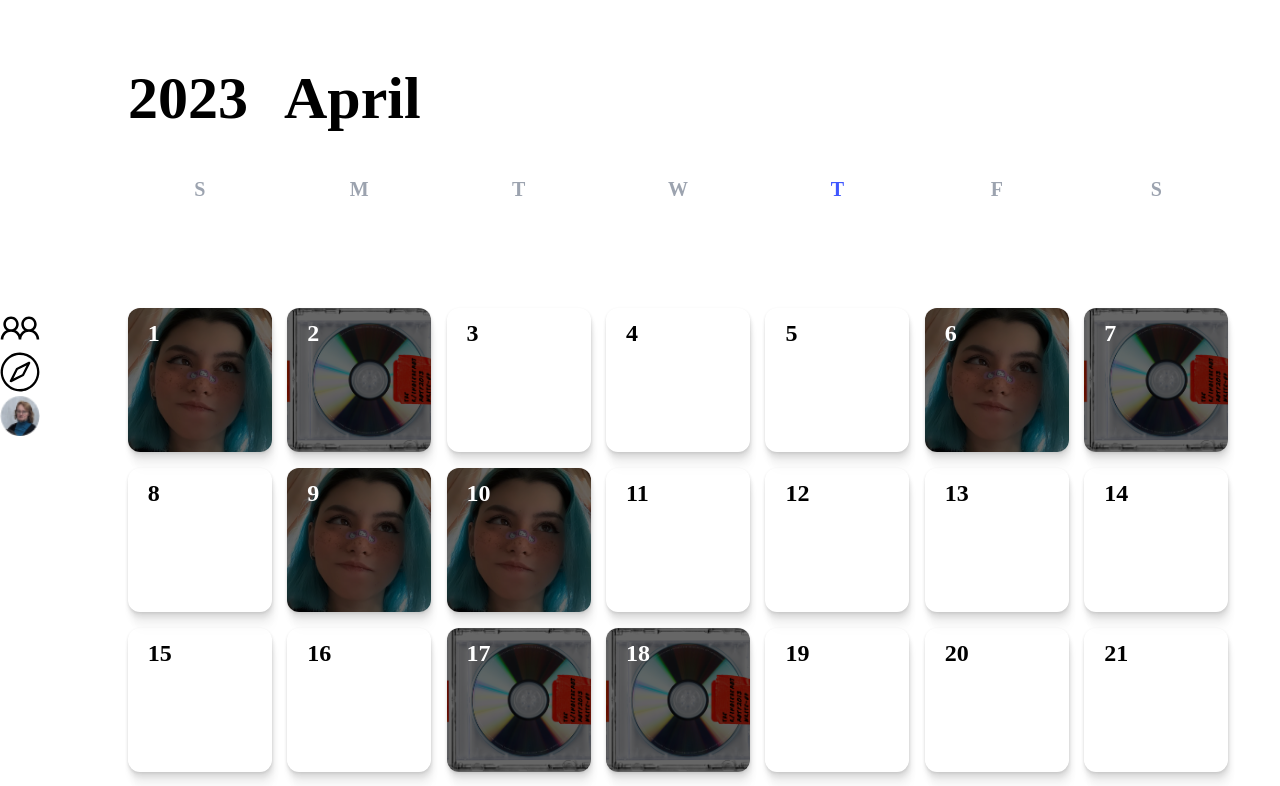
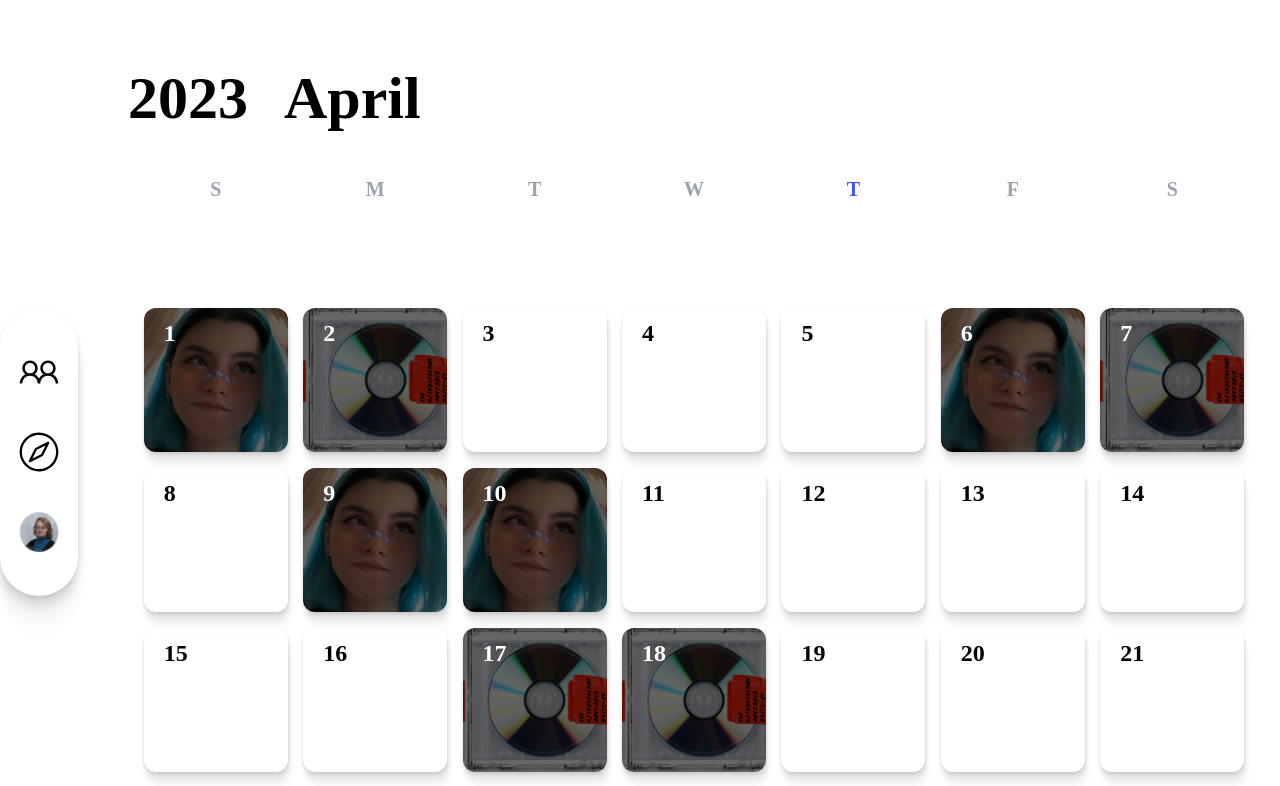
Before and after one commit to PolarBearChamp/calendar-client, a Next.js app: page / in a window 1280 px wide. Shown: the top 786 px of the page. Built offline with nearby package versions, Linux system fonts and the light colour scheme.

Commit message:
user controls style
from tailwind to scss modules

```diff
--- /dev/null
+++ b/src/components/UserControls/UserControls.module.scss
@@ -0,0 +1,12 @@
+.container {
+  display: flex;
+  flex-direction: column;
+  gap: 40px;
+  width: 78px;
+  align-items: center;
+  box-shadow: 0px 0px 0px 0px rgba(0, 0, 0, 0.1), 0px 2px 5px 0px rgba(0, 0, 0, 0.1),
+    0px 10px 10px 0px rgba(0, 0, 0, 0.09), 0px 22px 13px 0px rgba(0, 0, 0, 0.05), 0px 39px 16px 0px rgba(0, 0, 0, 0.01),
+    0px 61px 17px 0px rgba(0, 0, 0, 0);
+  padding: 44px 18px;
+  border-radius: 100px;
+}
--- a/src/components/UserControls/UserControls.tsx
+++ b/src/components/UserControls/UserControls.tsx
@@ -1,22 +1,15 @@
-import UserControlButton from '../../ui/buttons/UserControlButton'
+import UserControlButton from "../../ui/buttons/UserControlButton";
+
+import styles from "./UserControls.module.scss";
 
 const UserControls = () => {
   return (
-    <div className='flex flex-col gap-10 w-16 items-center shadow-buttons px-4 py-11 rounded-full'>
-      <UserControlButton
-        route='friends'
-        icon='friends.svg'
-      />
-      <UserControlButton
-        route='discovery'
-        icon='compass.svg'
-      />
-      <UserControlButton
-        route='profile'
-        icon='legasov.png'
-      />
+    <div className={styles.container}>
+      <UserControlButton route="friends" icon="friends.svg" />
+      <UserControlButton route="discovery" icon="compass.svg" />
+      <UserControlButton route="profile" icon="legasov.png" />
     </div>
-  )
-}
+  );
+};
 
-export default UserControls
+export default UserControls;
--- a/src/modules/CalendarModule.module.scss
+++ b/src/modules/CalendarModule.module.scss
@@ -16,7 +16,7 @@
 
   .content {
     display: grid;
-    grid-template-columns: 64px 1100px 60px;
+    grid-template-columns: 80px 1100px 60px;
     grid-template-rows: 130px 1fr;
     grid-column-start: 1;
     grid-column-end: 4;
```
